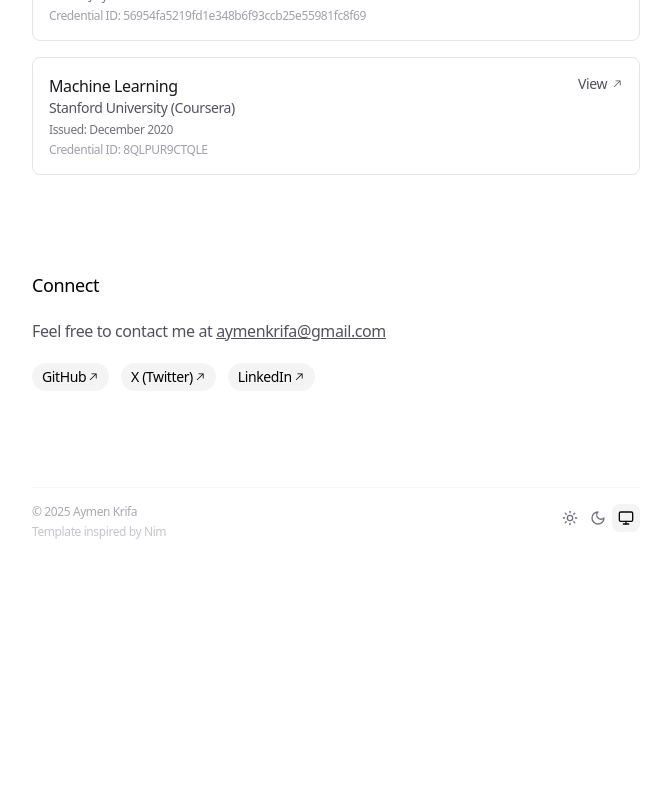
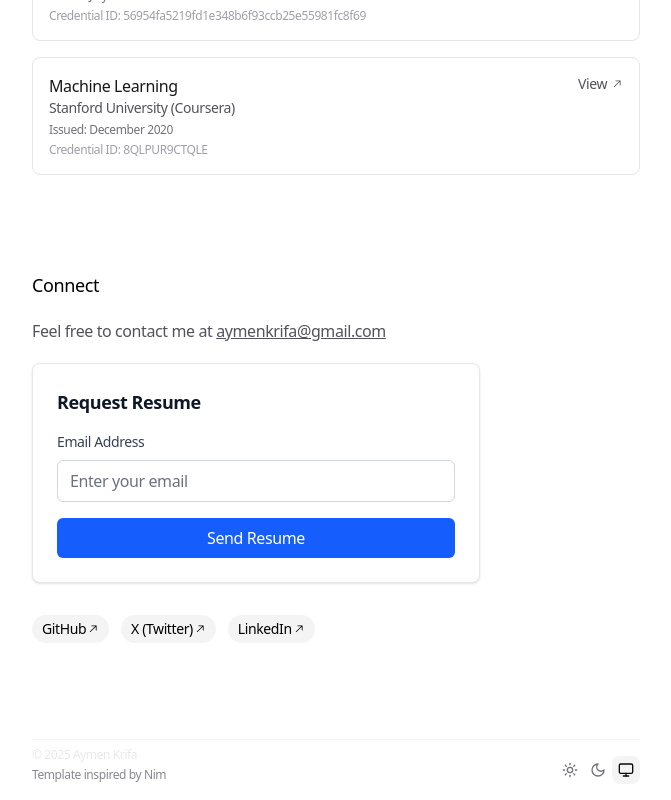
Before and after one commit to aymenkrifa/portfolio, a Next.js app: page / in a window 1280 px wide. Shown: the part 2665-3465 px from the top of the page, without its empty margins (304-975 px from the left). Before the commit the page ends 3213 px from the top, so only its background shows below. Built offline with nearby package versions, Linux system fonts and the light colour scheme.

Commit message:
feat: Add resume sending via email

```diff
--- /dev/null
+++ b/app/api/send-resume/route.ts
@@ -0,0 +1,108 @@
+import { NextRequest, NextResponse } from 'next/server'
+import { Resend } from 'resend'
+
+const resend = new Resend(process.env.RESEND_API_KEY)
+
+export async function POST(request: NextRequest) {
+  try {
+    const { email } = await request.json()
+
+    if (!email) {
+      return NextResponse.json(
+        { error: 'Email is required' },
+        { status: 400 }
+      )
+    }
+
+    // Email validation
+    const emailRegex = /^[^\s@]+@[^\s@]+\.[^\s@]+$/
+    if (!emailRegex.test(email)) {
+      return NextResponse.json(
+        { error: 'Invalid email format' },
+        { status: 400 }
+      )
+    }
+
+    // Fetch resume from your blob storage
+    // Replace this URL with your actual resume blob URL
+    const resumeUrl = process.env.RESUME_BLOB_URL || 'YOUR_RESUME_BLOB_URL'
+
+    let resumeBuffer: Buffer
+    let resumeFilename = 'resume.pdf'
+
+    try {
+      const resumeResponse = await fetch(resumeUrl)
+      if (!resumeResponse.ok) {
+        throw new Error('Failed to fetch resume')
+      }
+      const arrayBuffer = await resumeResponse.arrayBuffer()
+      resumeBuffer = Buffer.from(arrayBuffer)
+
+      // Extract filename from URL if possible
+      const urlParts = resumeUrl.split('/')
+      const lastPart = urlParts[urlParts.length - 1]
+      if (lastPart && lastPart.includes('.')) {
+        resumeFilename = lastPart
+      }
+    } catch (error) {
+      console.error('Error fetching resume:', error)
+      return NextResponse.json(
+        { error: 'Failed to retrieve resume' },
+        { status: 500 }
+      )
+    }
+
+    // Send email with resume attachment
+    const { data, error } = await resend.emails.send({
+      from: process.env.FROM_EMAIL || 'noreply@yourdomain.com',
+      to: [email],
+      subject: 'Resume - Aymen Krifa',
+      html: `
+        <div style="font-family: Arial, sans-serif; max-width: 600px; margin: 0 auto; padding: 20px;">
+          <h2 style="color: #333; margin-bottom: 20px;">Thank you for your interest!</h2>
+
+          <p style="color: #666; line-height: 1.6; margin-bottom: 20px;">
+            Thank you for requesting my resume. Please find it attached to this email.
+          </p>
+
+          <p style="color: #666; line-height: 1.6; margin-bottom: 20px;">
+            If you have any questions or would like to discuss potential opportunities,
+            feel free to reach out to me directly.
+          </p>
+
+          <div style="margin-top: 30px; padding-top: 20px; border-top: 1px solid #eee;">
+            <p style="color: #888; font-size: 14px; margin: 0;">
+              Best regards,<br>
+              Aymen Krifa
+            </p>
+          </div>
+        </div>
+      `,
+      attachments: [
+        {
+          filename: resumeFilename,
+          content: resumeBuffer,
+        },
+      ],
+    })
+
+    if (error) {
+      console.error('Resend error:', error)
+      return NextResponse.json(
+        { error: 'Failed to send email' },
+        { status: 500 }
+      )
+    }
+
+    return NextResponse.json(
+      { message: 'Resume sent successfully!' },
+      { status: 200 }
+    )
+  } catch (error) {
+    console.error('API error:', error)
+    return NextResponse.json(
+      { error: 'Internal server error' },
+      { status: 500 }
+    )
+  }
+}
--- a/app/page.tsx
+++ b/app/page.tsx
@@ -13,6 +13,7 @@ import {
 } from '@/components/ui/morphing-dialog'
 import Link from 'next/link'
 import { AnimatedBackground } from '@/components/ui/animated-background'
+import ResumeRequestForm from '@/components/resume-request-form'
 import {
   PROJECTS,
   WORK_EXPERIENCE,
@@ -806,6 +807,11 @@ export default function Personal() {
             {EMAIL}
           </a>
         </p>
+
+        <div className="mb-8">
+          <ResumeRequestForm />
+        </div>
+
         <div className="flex items-center justify-start space-x-3">
           {SOCIAL_LINKS.map((link) => (
             <MagneticSocialLink key={link.label} link={link.link}>
--- /dev/null
+++ b/components/resume-request-form.tsx
@@ -0,0 +1,129 @@
+'use client'
+
+import { useState } from 'react'
+import { motion } from 'motion/react'
+
+interface ResumeRequestFormProps {
+  className?: string
+}
+
+export default function ResumeRequestForm({ className = '' }: ResumeRequestFormProps) {
+  const [email, setEmail] = useState('')
+  const [isLoading, setIsLoading] = useState(false)
+  const [message, setMessage] = useState('')
+  const [isSuccess, setIsSuccess] = useState(false)
+
+  const handleSubmit = async (e: React.FormEvent) => {
+    e.preventDefault()
+
+    if (!email) {
+      setMessage('Please enter your email address')
+      setIsSuccess(false)
+      return
+    }
+
+    setIsLoading(true)
+    setMessage('')
+
+    try {
+      const response = await fetch('/api/send-resume', {
+        method: 'POST',
+        headers: {
+          'Content-Type': 'application/json',
+        },
+        body: JSON.stringify({ email }),
+      })
+
+      const data = await response.json()
+
+      if (response.ok) {
+        setMessage('Resume sent successfully! Check your email.')
+        setIsSuccess(true)
+        setEmail('')
+      } else {
+        setMessage(data.error || 'Failed to send resume')
+        setIsSuccess(false)
+      }
+    } catch (error) {
+      setMessage('An error occurred. Please try again.')
+      setIsSuccess(false)
+    } finally {
+      setIsLoading(false)
+    }
+  }
+
+  return (
+    <motion.div
+      className={`w-full max-w-md ${className}`}
+      initial={{ opacity: 0, y: 20 }}
+      animate={{ opacity: 1, y: 0 }}
+      transition={{ duration: 0.3 }}
+    >
+      <div className="rounded-lg border border-gray-200 dark:border-gray-700 bg-white dark:bg-gray-900 p-6 shadow-sm">
+        <h3 className="text-lg font-semibold text-gray-900 dark:text-gray-100 mb-4">
+          Request Resume
+        </h3>
+
+        <form onSubmit={handleSubmit} className="space-y-4">
+          <div>
+            <label
+              htmlFor="email"
+              className="block text-sm font-medium text-gray-700 dark:text-gray-300 mb-2"
+            >
+              Email Address
+            </label>
+            <input
+              type="email"
+              id="email"
+              value={email}
+              onChange={(e) => setEmail(e.target.value)}
+              placeholder="Enter your email"
+              className="w-full px-3 py-2 border border-gray-300 dark:border-gray-600 rounded-md
+                         bg-white dark:bg-gray-800 text-gray-900 dark:text-gray-100
+                         placeholder-gray-500 dark:placeholder-gray-400
+                         focus:outline-none focus:ring-2 focus:ring-blue-500 dark:focus:ring-blue-400
+                         focus:border-transparent transition-colors"
+              disabled={isLoading}
+              required
+            />
+          </div>
+
+          <button
+            type="submit"
+            disabled={isLoading}
+            className="w-full px-4 py-2 bg-blue-600 hover:bg-blue-700 dark:bg-blue-500 dark:hover:bg-blue-600
+                       text-white font-medium rounded-md transition-colors
+                       disabled:opacity-50 disabled:cursor-not-allowed
+                       focus:outline-none focus:ring-2 focus:ring-blue-500 focus:ring-offset-2"
+          >
+            {isLoading ? (
+              <div className="flex items-center justify-center">
+                <svg className="animate-spin -ml-1 mr-2 h-4 w-4 text-white" fill="none" viewBox="0 0 24 24">
+                  <circle className="opacity-25" cx="12" cy="12" r="10" stroke="currentColor" strokeWidth="4"></circle>
+                  <path className="opacity-75" fill="currentColor" d="m4 12a8 8 0 018-8V0C5.373 0 0 5.373 0 12h4zm2 5.291A7.962 7.962 0 014 12H0c0 3.042 1.135 5.824 3 7.938l3-2.647z"></path>
+                </svg>
+                Sending...
+              </div>
+            ) : (
+              'Send Resume'
+            )}
+          </button>
+
+          {message && (
+            <motion.div
+              initial={{ opacity: 0, scale: 0.95 }}
+              animate={{ opacity: 1, scale: 1 }}
+              className={`p-3 rounded-md text-sm ${
+                isSuccess
+                  ? 'bg-green-50 dark:bg-green-900/20 text-green-700 dark:text-green-400 border border-green-200 dark:border-green-800'
+                  : 'bg-red-50 dark:bg-red-900/20 text-red-700 dark:text-red-400 border border-red-200 dark:border-red-800'
+              }`}
+            >
+              {message}
+            </motion.div>
+          )}
+        </form>
+      </div>
+    </motion.div>
+  )
+}
--- a/package.json
+++ b/package.json
@@ -23,6 +23,7 @@
     "next-themes": "^0.4.4",
     "react": "^19.0.0",
     "react-dom": "^19.0.0",
+    "resend": "^6.0.2",
     "sugar-high": "^0.9.3",
     "tailwind-merge": "^2.5.5"
   },
```
Also changed, not shown: 1 other file (tests, documents, lock files or other folders).
